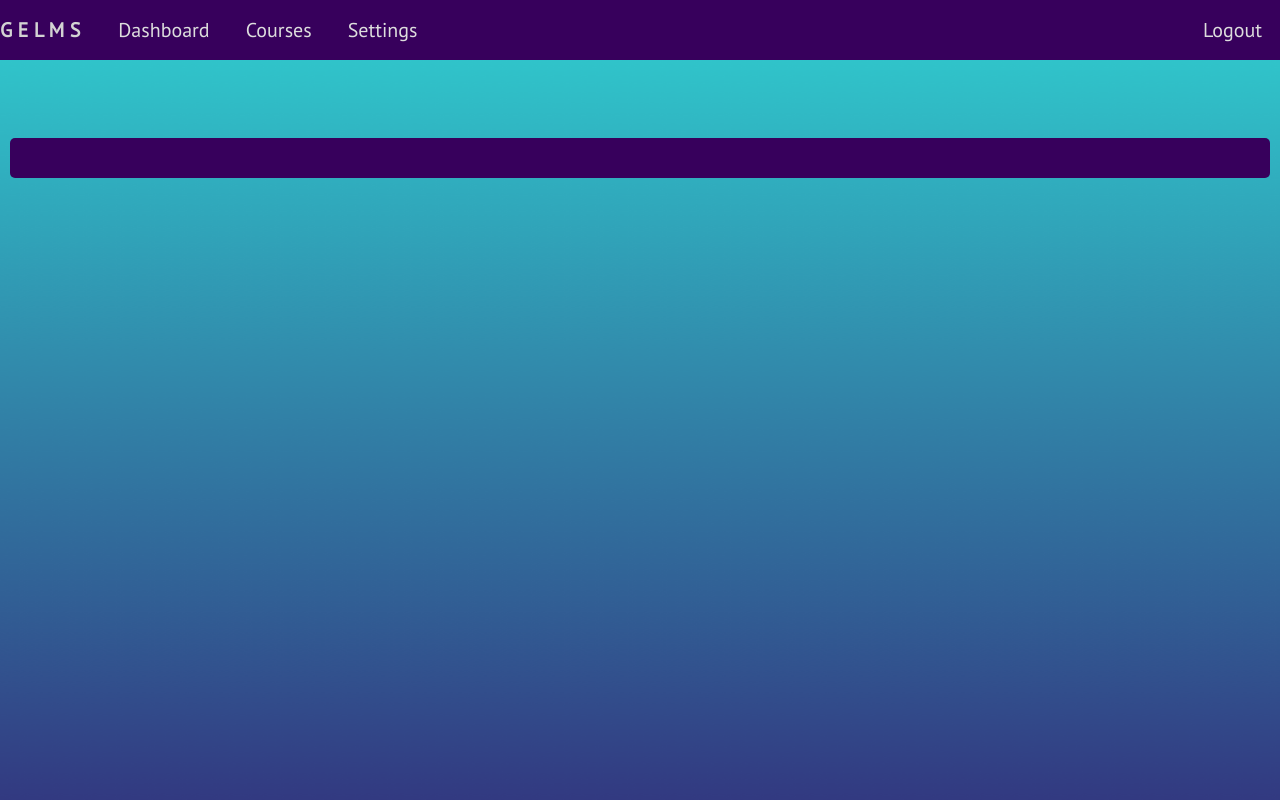
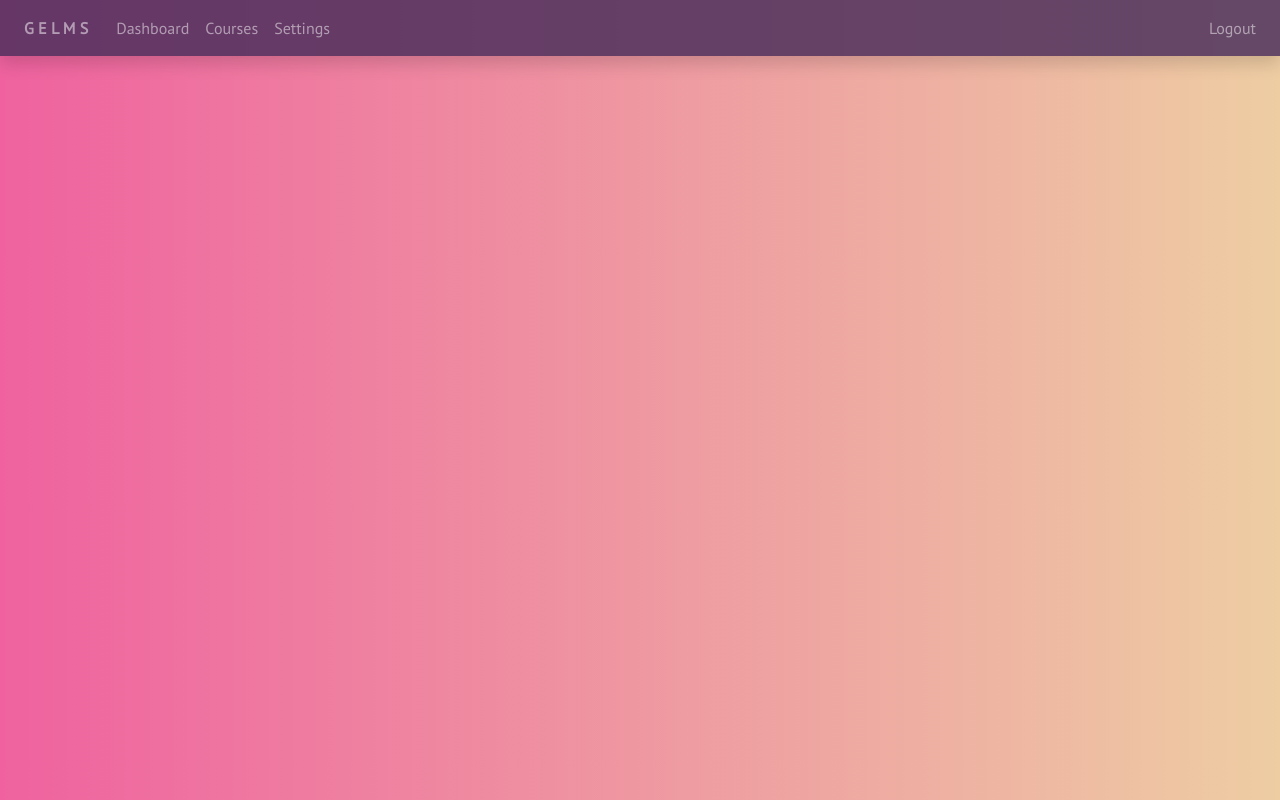
Before and after one commit to manu2194/GELMS, a Django app: page /courses/ in a window 1280 px wide. Run offline with Django 3.2, Linux system fonts and the light colour scheme; a user stored in the database is signed in; data comes from the database, SQL or seed files in the repository; both versions use the stored data as it was after the commit; some libraries are stand-ins or nearby versions.

Commit message:
Styling changes

```diff
--- a/GELMS/GELMS/settings.py
+++ b/GELMS/GELMS/settings.py
@@ -25,7 +25,7 @@ SECRET_KEY = '*8*v)$^duny@a#eyhkog8h+i=lt=*%zabyp)uh&q+x2-dh0=qw'
 # SECURITY WARNING: don't run with debug turned on in production!
 DEBUG = True
 
-ALLOWED_HOSTS = []
+ALLOWED_HOSTS = ['*']
 
 
 # Application definition
--- a/GELMS/static/styles.css
+++ b/GELMS/static/styles.css
@@ -6,22 +6,26 @@
 /* !!!! Base styles: !!!! */
 
 .base_body_style {
-  background-image:url('/static/images/background.png');
+  /* background-image:url('/static/images/background.jpg'); */
+background: #EECDA3;  /* fallback for old browsers */
+background: -webkit-linear-gradient(to right, #EF629F, #EECDA3);  /* Chrome 10-25, Safari 5.1-6 */
+background: linear-gradient(to right, #EF629F, #EECDA3); /* W3C, IE 10+/ Edge, Firefox 16+, Chrome 26+, Opera 12+, Safari 7+ */
+
   background-size: cover;
   padding-bottom:20px;
-  padding-top:10%;
+  /* padding-top:8%; */
   font-family: PT Sans;
 
   /*background-image: linear-gradient(to top, #a18cd1 0%, #fbc2eb 100%);*/
 }
 
-.base_main_window_style {
+/* .base_main_window_style {
   border-radius:5px;
   padding:20px;
   margin:10px;
   background-color:rgb(55, 0, 92);
   color: rgb(211,211,211);
-}
+} */
 
 
 /* Other styles: */
@@ -108,7 +112,7 @@ text-align: left;
 }
 
 
-.input-transparent{
+.login-box input{
     border-radius: 0;
     border:none;
     border-bottom: 1px solid white;
@@ -116,27 +120,28 @@ text-align: left;
     outline:none;
     padding-left:0.1em;
     color:white;
+    width: 100%;
     transition: border-bottom 0.5s ease;
 }
-.input-transparent:focus{
+.login-box input:focus{
     background:transparent;
     color:white;
     box-shadow: none;
     border-bottom: 1px solid orange;
 }
 
-.input-transparent::placeholder{
+.login-box input::placeholder{
     color:rgba(228, 228, 228, 0.774);
     transition: color 0.1s ease;
 }
-.input-transparent:focus::placeholder{
+.login-box input:focus::placeholder{
     color:transparent;
 }
 
-.input-transparent input:-webkit-autofill {
+.login-box input input:-webkit-autofill {
     -webkit-text-fill-color: orange !important;
 }
-.input-transparent input:-webkit-autofill {
+.login-box input input:-webkit-autofill {
 
 -webkit-box-shadow: 0 0 0px 1000px rgb(26, 21, 66) inset;
 border: 1px solid rgba(255, 166, 0, 0.342);
@@ -235,49 +240,50 @@ label{
     width:100%;
     background-color:darkgrey;
 }
-.card{
-    color:rgb(0, 0, 0);
-}
+
 .card-link{
     color:black;
 }
-.navbar{
+.navbar-purple{
     background-color:rgb(55, 0, 92) !important;
     padding:0;
     color:white;
     font-size: 20px;
     border:none;
 }
-.navbar .navbar-text{
+.navbar-purple .navbar-text{
 color: rgb(211,211,211);
 }
 
-.navbar .nav-item{
+.navbar-purple .nav-item{
 padding-left:10px;
 padding-right:10px;
 transition: background-color 0.2s ease;
 }
-.navbar .navbar-nav a{
+.navbar-purple .navbar-nav a{
    padding-top:15px;
    padding-bottom:15px;
    transition: color 0.2s ease;
    color:rgb(221, 221, 221) !important;
    /* background-color: red; */
 }
-.navbar .nav-item:hover{
+.navbar-purple .nav-item:hover{
     background-color:orange;
     color:rgb(43, 43, 43) !important;
 }
-.navbar .nav-item:active,.navbar .nav-item:focus,.navbar .nav-item:active:focus,.navbar .nav-item:visited{
+.navbar-purple .nav-item:active,.navbar .nav-item:focus,.navbar .nav-item:active:focus,.navbar .nav-item:visited{
     background-color:orange(0, 255, 128);
 
     color:rgb(43, 43, 43) !important;
 }
-.navbar .navbar-nav a:hover{
+.navbar-purple .navbar-nav a:hover{
 
     color:rgb(43, 43, 43) !important;
 }
 
+.border-purple{
+    border: 1px solid purple;
+}
 @media (max-width: 600px) {
     .card.login.signup {
         padding:10px;
--- a/GELMS/templates/base.html
+++ b/GELMS/templates/base.html
@@ -17,6 +17,7 @@
 <body class="base_body_style">
   <main>
 
+
     {% block content %}
     {% endblock %}
 
--- a/GELMS/templates/base_dash.html
+++ b/GELMS/templates/base_dash.html
@@ -5,8 +5,9 @@
   {% if user.is_authenticated %}
 
   <!-- Navbar: -->
-  <nav class="navbar fixed-top navbar-expand-sm navbar-light">
-    <span class="navbar-text" style="font-weight:bold;margin-right:20px;">G E L M S </span>
+  <div>
+  <nav class="navbar bg-purple fixed-top navbar-expand-sm navbar-dark shadow">
+    <span class="navbar-text ml-2" style="font-weight:bold;margin-right:20px;">G E L M S </span>
     <button class="navbar-toggler" data-toggle="collapse" data-target="#collapse_target">
       <span class="navbar-toggler-icon"></span>
     </button>
@@ -29,11 +30,12 @@
       </ul>
     </div>
   </nav>
+  </div>
 
-  <div class="base_main_window_style">
+
     {% block content_dash %}
     {% endblock %}
-  </div>
+
 
   {% else %}
     <meta http-equiv="REFRESH" content="0;{% url 'login' %}">
--- a/GELMS/templates/courses.html
+++ b/GELMS/templates/courses.html
@@ -1,17 +1,20 @@
 {% extends 'base_dash.html' %}
 {% block title %}Courses{% endblock %}
 {% block content_dash %}
+<div class="container-fluid m-0">
+<div style="margin-top:70px">
+<div class="card-columns">
 
-      <ul class="navbar-nav">
         {% for course in course_list %}
           {% for person in course.people.all %}
             {% if person.id == user.id %}
-              <li class="nav-item">
-                <a class="nav-link" href="{% url 'announcements' %}">{{ course.name }}</a>
-              </li>
+            <div class="card p-3">
+                <a class="card-link" href="{% url 'announcements' %}">{{ course.name }}</a>
+              </div>
             {% endif %}
           {% endfor %}
         {% endfor %}
-      </ul>
-
+</div>
+</div>
+</div>
 {% endblock %}
--- a/GELMS/templates/settings.html
+++ b/GELMS/templates/settings.html
@@ -1,7 +1,9 @@
 {% extends 'base_dash.html' %}
 {% block title %}Settings{% endblock %}
 {% block content_dash %}
-
+<div class="container-fluid m-0">
+<div style="margin-top:70px">
   Settings will be added soon...
-
+</div>
+</div>
 {% endblock %}
```
Also changed, not shown: GELMS/templates/base_course.html (+12 -5 lines), GELMS/templates/dashboard.html (+9 -2 lines), GELMS/templates/registration/login.html (+15 -3 lines), GELMS/db.sqlite3, GELMS/static/images/background.jpg (added), GELMS/static/images/background2.png (renamed from GELMS/static/images/background.png), GELMS/static/images/matt-hoffman-277877-unsplash.jpg (added).
